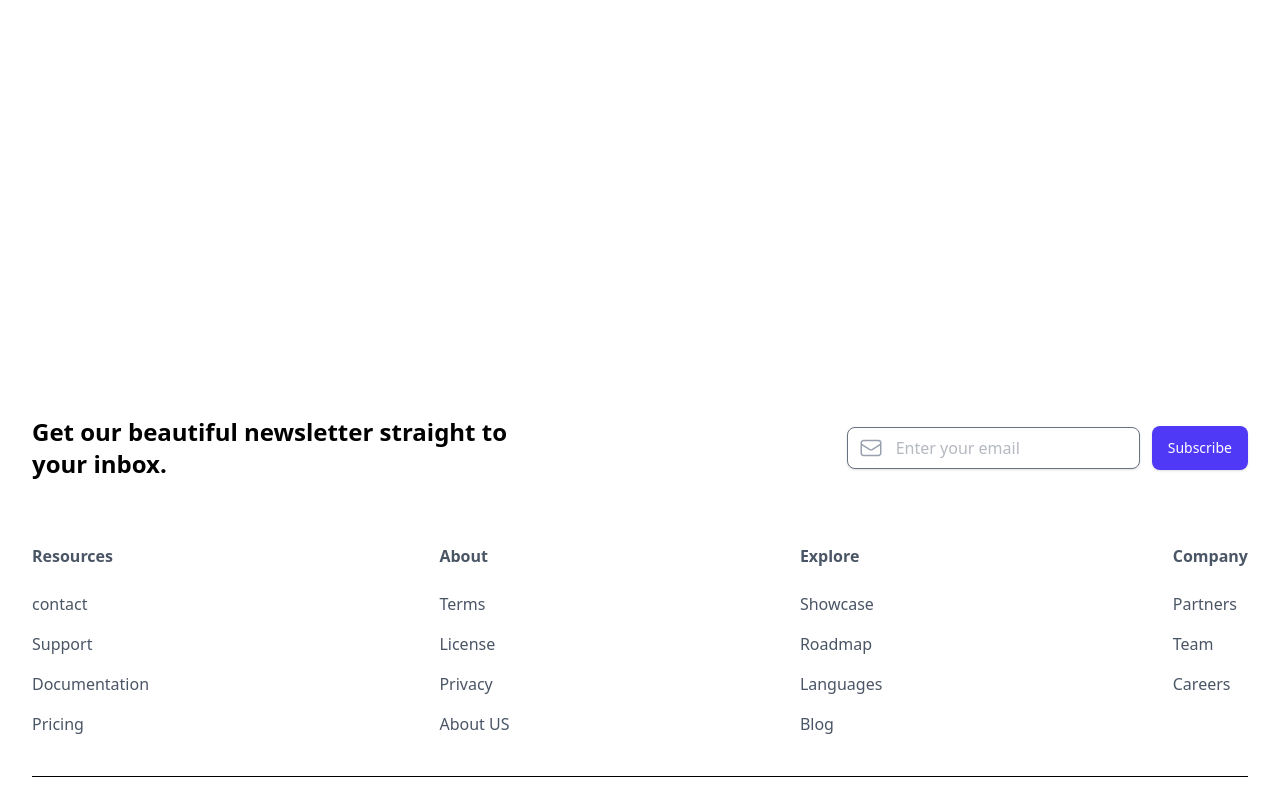
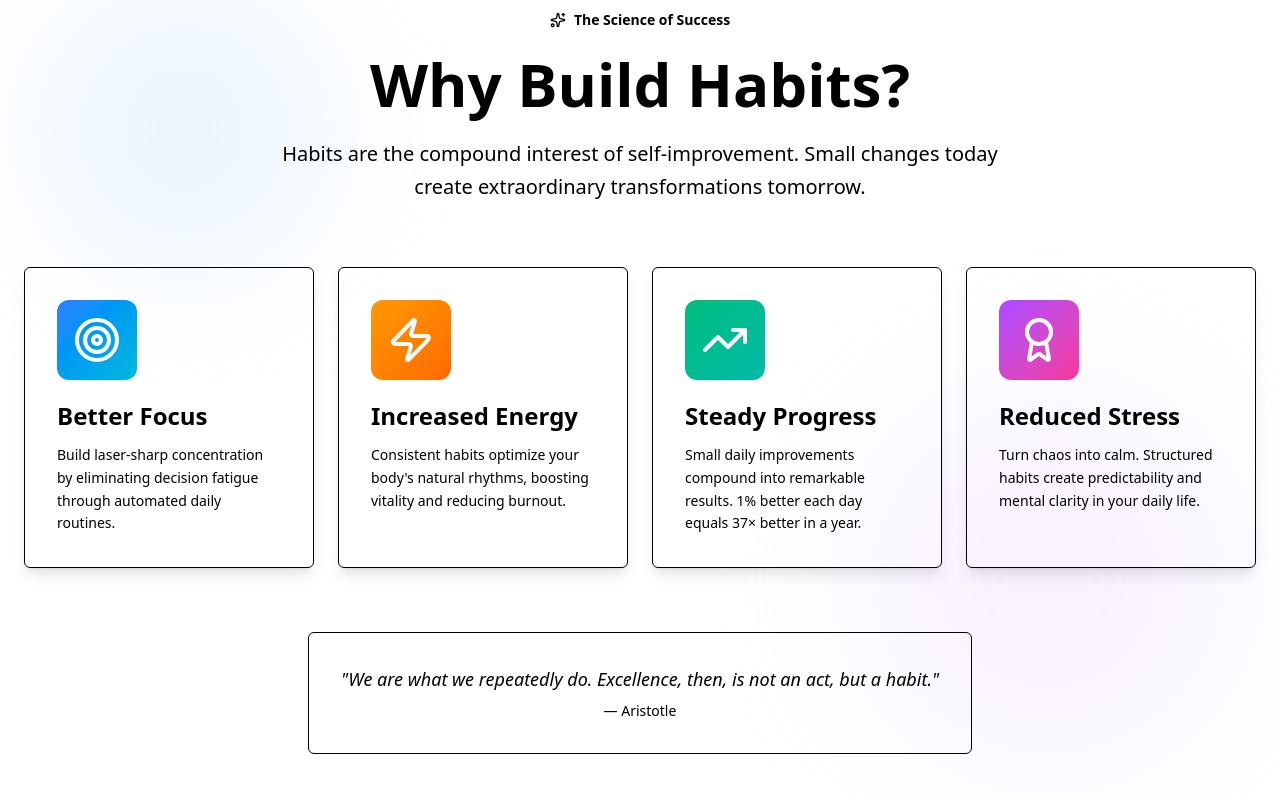
Before and after one commit to samibyte/habit-flow-client, a React (Vite) app: page / in a window 1280 px wide. Shown: the part 620-1420 px from the top of the page. Built offline with nearby package versions, Linux system fonts and the light colour scheme.

Commit message:
feat: add why build habits section

```diff
--- /dev/null
+++ b/src/components/blocks/WhyBuildHabits.jsx
@@ -0,0 +1,181 @@
+import { motion } from "framer-motion";
+import { Target, Zap, TrendingUp, Award, Sparkles } from "lucide-react";
+
+const WhyBuildHabits = () => {
+  const benefits = [
+    {
+      icon: Target,
+      title: "Better Focus",
+      description:
+        "Build laser-sharp concentration by eliminating decision fatigue through automated daily routines.",
+      gradient: "from-blue-500 to-cyan-500",
+      color: "primary",
+    },
+    {
+      icon: Zap,
+      title: "Increased Energy",
+      description:
+        "Consistent habits optimize your body's natural rhythms, boosting vitality and reducing burnout.",
+      gradient: "from-amber-500 to-orange-500",
+      color: "warning",
+    },
+    {
+      icon: TrendingUp,
+      title: "Steady Progress",
+      description:
+        "Small daily improvements compound into remarkable results. 1% better each day equals 37× better in a year.",
+      gradient: "from-emerald-500 to-teal-500",
+      color: "success",
+    },
+    {
+      icon: Award,
+      title: "Reduced Stress",
+      description:
+        "Turn chaos into calm. Structured habits create predictability and mental clarity in your daily life.",
+      gradient: "from-purple-500 to-pink-500",
+      color: "secondary",
+    },
+  ];
+
+  const containerVariants = {
+    hidden: { opacity: 0 },
+    visible: {
+      opacity: 1,
+      transition: {
+        staggerChildren: 0.15,
+        delayChildren: 0.2,
+      },
+    },
+  };
+
+  const itemVariants = {
+    hidden: {
+      opacity: 0,
+      y: 30,
+      scale: 0.95,
+    },
+    visible: {
+      opacity: 1,
+      y: 0,
+      scale: 1,
+      transition: {
+        type: "spring",
+        stiffness: 100,
+        damping: 12,
+      },
+    },
+  };
+
+  return (
+    <section className="relative py-24 px-6 bg-linear-to-b from-base-100 to-base-200 overflow-hidden">
+      {/* Decorative background elements */}
+      <div className="absolute inset-0 overflow-hidden pointer-events-none">
+        <div className="absolute top-20 left-10 w-72 h-72 bg-blue-200/30 rounded-full blur-3xl"></div>
+        <div className="absolute bottom-20 right-10 w-96 h-96 bg-purple-200/30 rounded-full blur-3xl"></div>
+      </div>
+
+      <div className="relative max-w-7xl mx-auto">
+        {/* Header */}
+        <motion.div
+          initial={{ opacity: 0, y: -20 }}
+          whileInView={{ opacity: 1, y: 0 }}
+          viewport={{ once: true }}
+          transition={{ duration: 0.6 }}
+          className="text-center mb-16"
+        >
+          <motion.span
+            initial={{ opacity: 0, scale: 0.8 }}
+            whileInView={{ opacity: 1, scale: 1 }}
+            viewport={{ once: true }}
+            transition={{ duration: 0.5 }}
+            className="inline-flex items-center gap-2 px-4 py-2 bg-linear-to-r from-primary/10 to-secondary/10 rounded-full text-sm font-semibold text-primary mb-4"
+          >
+            <Sparkles className="w-4 h-4" />
+            The Science of Success
+          </motion.span>
+
+          <h2 className="font-montserrat text-5xl md:text-6xl font-bold mb-6 bg-linear-to-r from-base-content to-neutral bg-clip-text">
+            Why Build Habits?
+          </h2>
+
+          <p className="text-xl text-base-content/70 max-w-3xl mx-auto leading-relaxed">
+            Habits are the compound interest of self-improvement. Small changes
+            today create extraordinary transformations tomorrow.
+          </p>
+        </motion.div>
+
+        {/* Benefits Grid */}
+        <motion.div
+          variants={containerVariants}
+          initial="hidden"
+          whileInView="visible"
+          viewport={{ once: true, margin: "-100px" }}
+          className="grid grid-cols-1 md:grid-cols-2 lg:grid-cols-4 gap-6"
+        >
+          {benefits.map((benefit, index) => {
+            const Icon = benefit.icon;
+
+            return (
+              <motion.div
+                key={index}
+                variants={itemVariants}
+                whileHover={{
+                  y: -8,
+                  transition: { duration: 0.3 },
+                }}
+                className="group relative"
+              >
+                <div className="card rounded-md bg-base-100 shadow-lg hover:shadow-xl transition-all duration-300 border border-base-300 h-full">
+                  <div className="card-body p-8">
+                    {/* Icon with gradient background */}
+                    <div
+                      className={`inline-flex p-4 rounded-xl bg-linear-to-br ${benefit.gradient} mb-5 text-white transform group-hover:scale-110 group-hover:rotate-3 transition-transform duration-300 w-fit`}
+                    >
+                      <Icon className="w-12 h-12" />
+                    </div>
+
+                    {/* Title */}
+                    <h3 className="card-title text-2xl font-bold text-base-content mb-3 group-hover:text-primary transition-colors">
+                      {benefit.title}
+                    </h3>
+
+                    {/* Description */}
+                    <p className="text-base-content/70 leading-relaxed text-sm">
+                      {benefit.description}
+                    </p>
+
+                    {/* Decorative corner accent */}
+                    <div
+                      className={`absolute top-0 right-0 w-20 h-20 bg-linear-to-br ${benefit.gradient} opacity-0 group-hover:opacity-10 rounded-bl-full transition-opacity duration-300`}
+                    ></div>
+                  </div>
+                </div>
+              </motion.div>
+            );
+          })}
+        </motion.div>
+
+        {/* Bottom Quote */}
+        <motion.div
+          initial={{ opacity: 0, y: 20 }}
+          whileInView={{ opacity: 1, y: 0 }}
+          viewport={{ once: true }}
+          transition={{ delay: 0.5, duration: 0.6 }}
+          className="mt-16 text-center"
+        >
+          <div className="card bg-linear-to-r from-base-100 to-base-300  border border-primary/20 inline-block rounded-md">
+            <div className="card-body p-8">
+              <p className="text-lg text-base-content/80 font-medium italic max-w-2xl">
+                "We are what we repeatedly do. Excellence, then, is not an act,
+                but a habit."
+              </p>
+              <p className="text-sm text-base-content/50 mt-2">— Aristotle</p>
+            </div>
+          </div>
+        </motion.div>
+      </div>
+    </section>
+  );
+};
+
+export default WhyBuildHabits;
--- a/src/pages/Home.jsx
+++ b/src/pages/Home.jsx
@@ -1,4 +1,5 @@
 import Carousel from "../components/blocks/Carousel/Carousel";
+import WhyBuildHabits from "../components/blocks/WhyBuildHabits";
 
 const Home = () => {
   return (
@@ -6,6 +7,9 @@ const Home = () => {
       <section className="max-w-11/12 mt-30 mx-auto">
         <Carousel />
       </section>
+      <section>
+        <WhyBuildHabits />
+      </section>
     </div>
   );
 };
```
